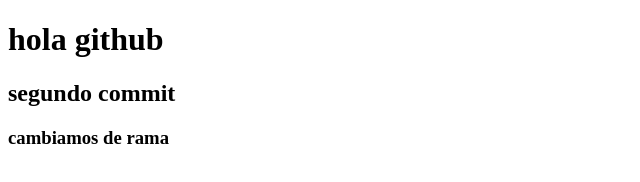
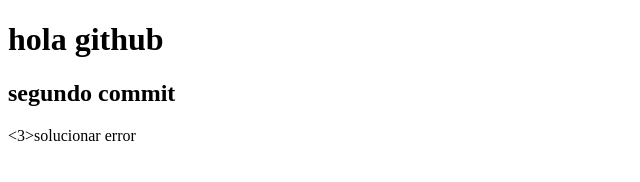
Before and after one commit to RenatoPerez19/repo-prueba, a plain HTML site: page index.html in a window 1280 px wide. Shown: the whole page, without its empty margins (0-640 px from the left). Drawn offline with Linux system fonts and the light colour scheme.

Commit message:
agregamos una solucion

```diff
--- a/index.html
+++ b/index.html
@@ -10,6 +10,7 @@
 <body>
     <h1>hola github</h1>
     <h2>segundo commit</h2>
-    <h3>cambiamos de rama</h3>
+    <3>solucionar error</3>
+
 </body>
 </html>
```
